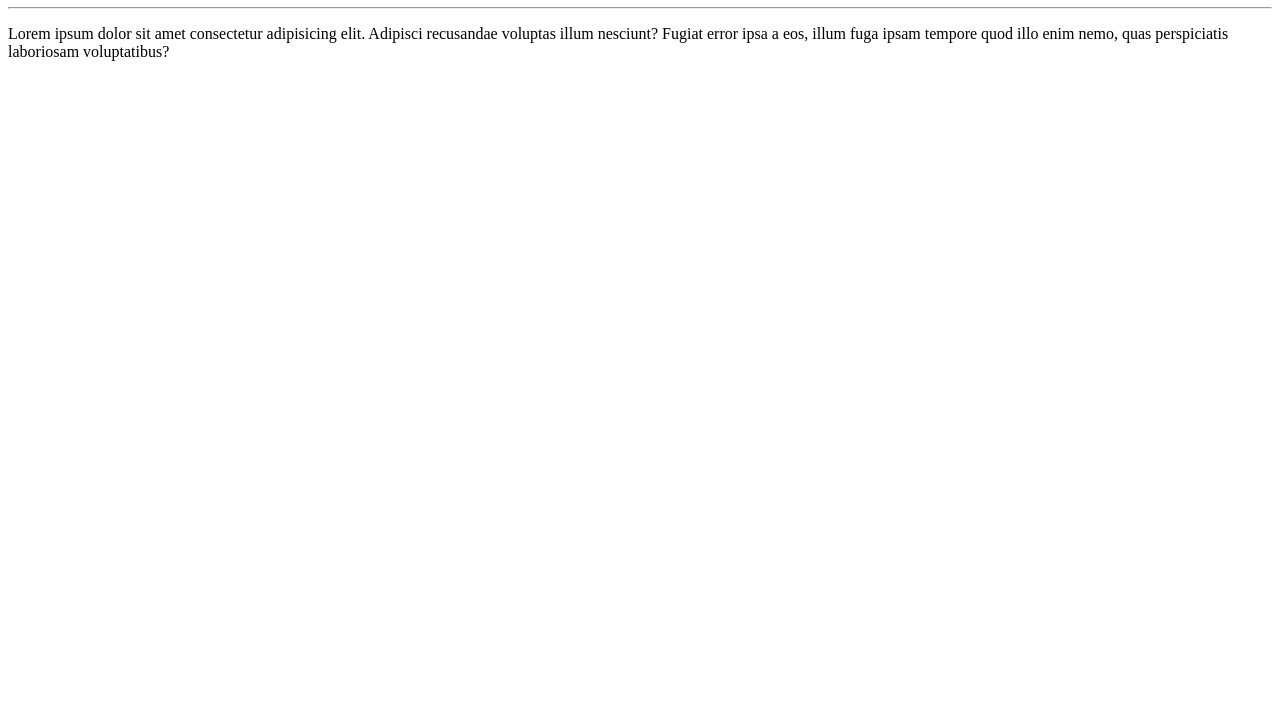
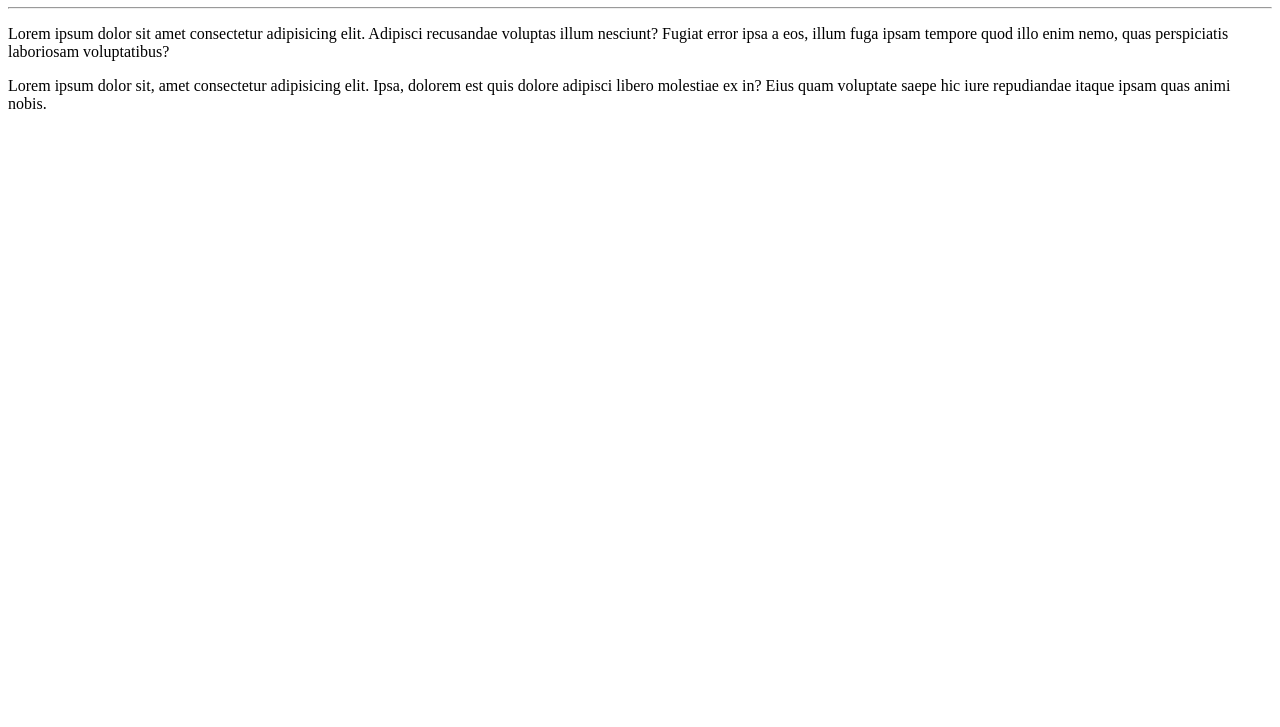
Before and after one commit to rodrigobessone/Ola-Mundo, a plain HTML site: page site-exemplo/index.html in a window 1280 px wide. Shown: the part 73-800 px from the top of the page. Drawn offline with Linux system fonts and the light colour scheme.

Commit message:
adicionei um parágrafo

```diff
--- a/site-exemplo/index.html
+++ b/site-exemplo/index.html
@@ -12,5 +12,8 @@
     <p>Lorem ipsum dolor sit amet consectetur adipisicing elit. Adipisci recusandae voluptas
     illum nesciunt? Fugiat error ipsa a eos, illum fuga ipsam tempore quod illo enim nemo,
     quas perspiciatis laboriosam voluptatibus?</p>
+    <p>Lorem ipsum dolor sit, amet consectetur adipisicing elit. Ipsa, dolorem est quis dolore
+    adipisci libero molestiae ex in? Eius quam voluptate saepe hic iure repudiandae itaque
+    ipsam quas animi nobis.</p>
 </body>
 </html>
```
